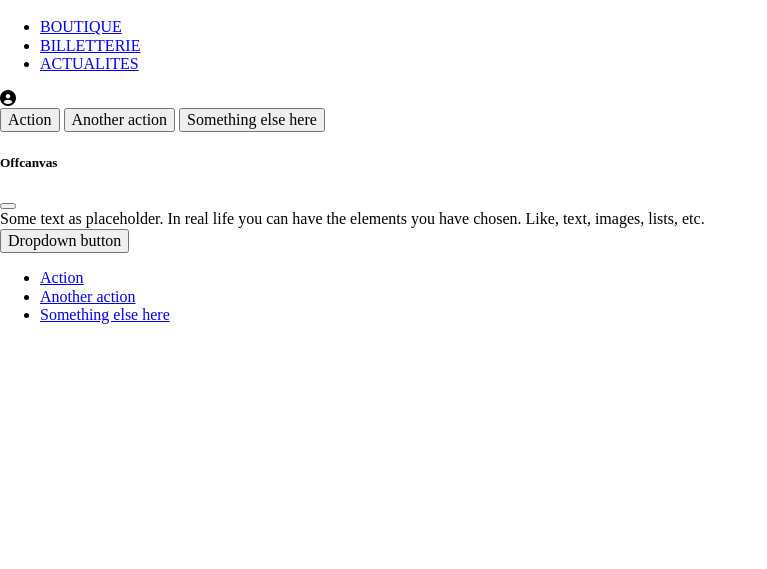
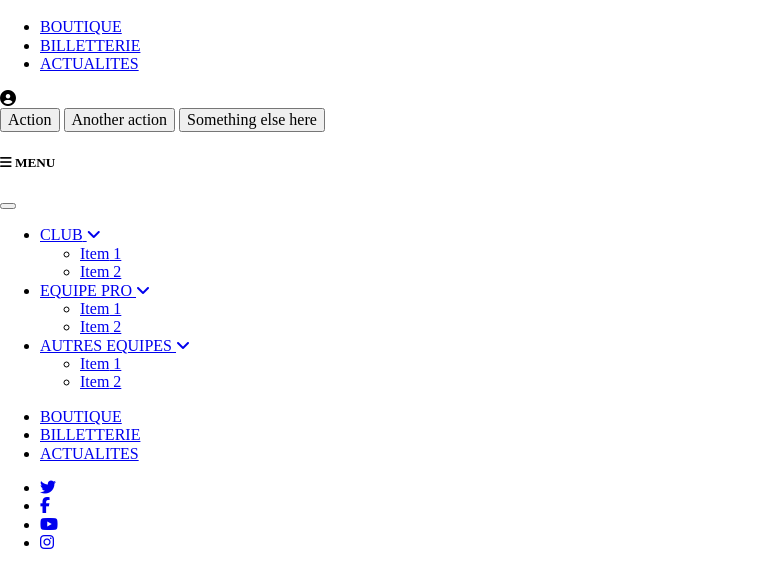
Before and after one commit to christophersemard/MHSC-Foot, a Symfony app: template templates/base.html.twig in a window 1280 px wide. Shown: the part 478-1047 px from the top of the page, without its empty margins (0-767 px from the left). Before the commit the page ends 802 px from the top, so only its background shows below. Run offline with Twig, Linux system fonts and the light colour scheme; the template is opened without the code that fills it, so the values that code supplies are empty; some libraries are stand-ins or nearby versions.

Commit message:
CSS menu

```diff
--- a/templates/partials/_header.html.twig
+++ b/templates/partials/_header.html.twig
@@ -42,30 +42,113 @@
 </header>
 
 
-<div class="offcanvas offcanvas-start" tabindex="-1" id="offcanvasExample" aria-labelledby="offcanvasExampleLabel">
-	<div class="offcanvas-header">
-		<h5 class="offcanvas-title" id="offcanvasExampleLabel">Offcanvas</h5>
+<nav class="offcanvas offcanvas-start text-white bg-secondary" tabindex="-1" id="offcanvasExample" aria-labelledby="offcanvasExampleLabel">
+	<div class="offcanvas-header  p-5">
+		<h5 class="offcanvas-title" id="offcanvasExampleLabel">
+			<i class="fa-solid fa-bars"></i>
+			MENU</h5>
 		<button type="button" class="btn-close text-reset" data-bs-dismiss="offcanvas" aria-label="Close"></button>
 	</div>
-	<div class="offcanvas-body">
-		<div>
-			Some text as placeholder. In real life you can have the elements you have chosen. Like, text, images, lists, etc.
-		</div>
-		<div class="dropdown mt-3">
-			<button class="btn btn-secondary dropdown-toggle" type="button" id="dropdownMenuButton" data-bs-toggle="dropdown">
-				Dropdown button
-			</button>
-			<ul class="dropdown-menu" aria-labelledby="dropdownMenuButton">
-				<li>
-					<a class="dropdown-item" href="#">Action</a>
+	<div class="d-flex flex-column h-100">
+
+		<div class="container   px-5  pb-5">
+			<ul class="nav nav-pills flex-column mb-sm-auto mb-0 align-items-center align-items-sm-start" id="menu">
+				<li class="w-100 submenu">
+					<a href="#submenu1" data-bs-toggle="collapse" class="nav-link px-0 align-middle d-flex justify-content-between align-items-center">
+						<span>CLUB</span>
+						<i class="fa-solid fa-angle-down"></i>
+					</a>
+					<ul class="collapse nav flex-column ms-1" id="submenu1" data-bs-parent="#menu">
+						<li class="w-100">
+							<a href="#" class="nav-link px-0">
+								<span class="d-none d-sm-inline">Item</span>
+								1</a>
+						</li>
+						<li>
+							<a href="#" class="nav-link px-0">
+								<span class="d-none d-sm-inline">Item</span>
+								2</a>
+						</li>
+					</ul>
 				</li>
-				<li>
-					<a class="dropdown-item" href="#">Another action</a>
+				<li class="w-100 submenu">
+					<a href="#submenu2" data-bs-toggle="collapse" class="nav-link px-0 align-middle d-flex justify-content-between align-items-center">
+						<span>EQUIPE PRO</span>
+						<i class="fa-solid fa-angle-down"></i>
+					</a>
+					<ul class="collapse nav flex-column ms-1" id="submenu2" data-bs-parent="#menu">
+						<li class="w-100">
+							<a href="#" class="nav-link px-0">
+								<span class="d-none d-sm-inline">Item</span>
+								1</a>
+						</li>
+						<li>
+							<a href="#" class="nav-link px-0">
+								<span class="d-none d-sm-inline">Item</span>
+								2</a>
+						</li>
+					</ul>
 				</li>
-				<li>
-					<a class="dropdown-item" href="#">Something else here</a>
+				<li class="w-100 submenu">
+					<a href="#submenu3" data-bs-toggle="collapse" class="nav-link px-0 align-middle d-flex justify-content-between align-items-center">
+						<span>AUTRES EQUIPES</span>
+						<i class="fa-solid fa-angle-down"></i>
+					</a>
+					<ul class="collapse nav flex-column ms-1" id="submenu3" data-bs-parent="#menu">
+						<li class="w-100">
+							<a href="#" class="nav-link px-0">
+								<span class="d-none d-sm-inline">Item</span>
+								1</a>
+						</li>
+						<li>
+							<a href="#" class="nav-link px-0">
+								<span class="d-none d-sm-inline">Item</span>
+								2</a>
+						</li>
+					</ul>
 				</li>
 			</ul>
 		</div>
+
+		<div class="bg-primary h-100 container  p-5">
+			<ul class="navbar-nav">
+				<li class="nav-item">
+					<a class="nav-link" href="#">BOUTIQUE</a>
+				</li>
+				<li class="nav-item">
+					<a class="nav-link" href="#">BILLETTERIE</a>
+				</li>
+				<li class="nav-item">
+					<a class="nav-link" href="#">ACTUALITES</a>
+				</li>
+			</ul>
+
+
+			<ul class="navbar-nav d-flex flex-row justify-content-around mt-4">
+				<li class="nav-item">
+					<a class="nav-link" href="#">
+						<i class="fa-brands fa-twitter"></i>
+					</a>
+				</li>
+				<li class="nav-item">
+					<a class="nav-link" href="#">
+						<i class="fa-brands fa-facebook-f"></i>
+					</a>
+				</li>
+				<li class="nav-item">
+					<a class="nav-link" href="#">
+						<i class="fa-brands fa-youtube"></i>
+					</a>
+				</li>
+				<li class="nav-item">
+					<a class="nav-link" href="#">
+						<i class="fa-brands fa-instagram"></i>
+					</a>
+				</li>
+			</ul>
+
+		</div>
+
+
 	</div>
-</div>
+</nav>
```
Also changed, not shown: assets/styles/custom.scss (+21 -5 lines).
